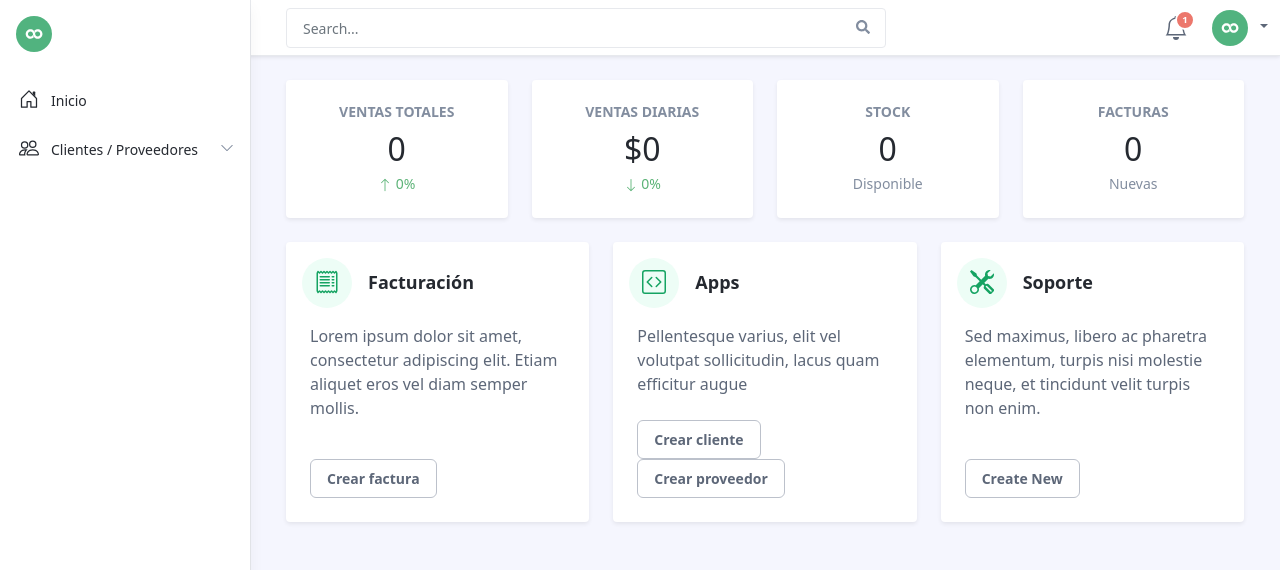
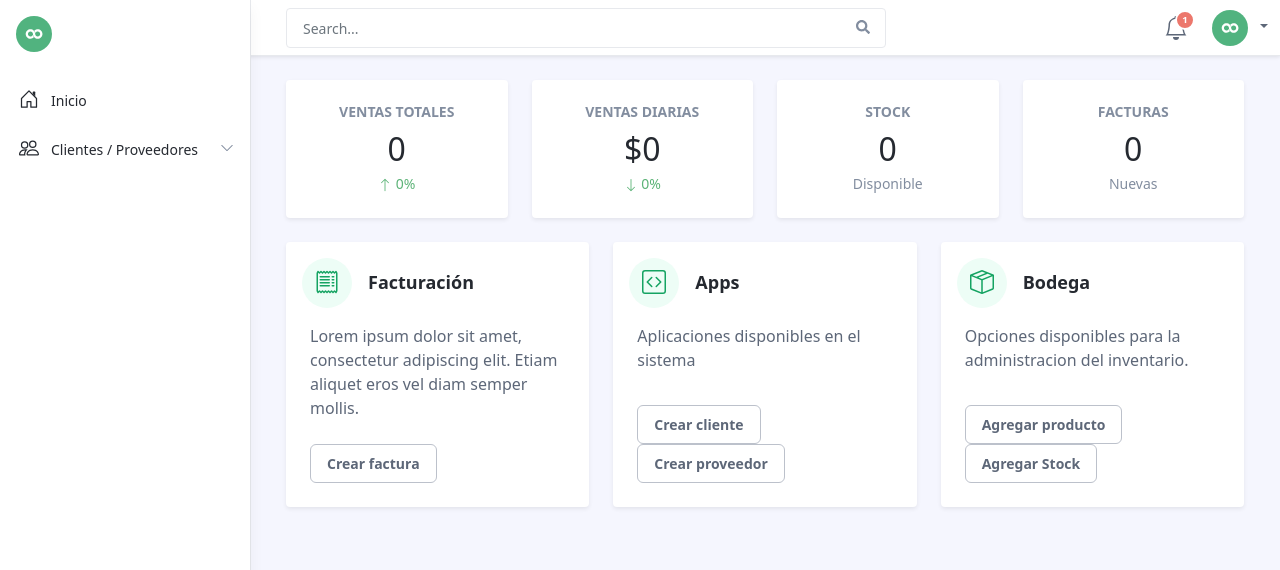
Before and after one commit to brahiamcarmen/FerreApp-Web, a Django app: template usuarios/templates/usuarios/inicio.html in a window 1280 px wide. Shown: the top 570 px of the page. Run offline with Django 3.2, Linux system fonts and the light colour scheme; the template is opened without the code that fills it, so the values that code supplies are empty; some libraries are stand-ins or nearby versions.

Commit message:
version 15

```diff
--- a/usuarios/templates/usuarios/inicio.html
+++ b/usuarios/templates/usuarios/inicio.html
@@ -104,7 +104,7 @@
                 </div><!--//row-->
             </div><!--//app-card-header-->
             <div class="app-card-body px-4">
-                <div class="intro">Pellentesque varius, elit vel volutpat sollicitudin, lacus quam efficitur augue</div>
+                <div class="intro">Aplicaciones disponibles en el sistema</div>
             </div><!--//app-card-body-->
             <div class="app-card-footer p-4 mt-auto">
                 <a class="btn app-btn-secondary" href="{% url 'usuarios:agregarcliente' %}">Crear cliente</a>
@@ -118,23 +118,23 @@
                 <div class="row align-items-center gx-3">
                     <div class="col-auto">
                         <div class="app-icon-holder">
-                            <svg width="1em" height="1em" viewBox="0 0 16 16" class="bi bi-tools" fill="currentColor" xmlns="http://www.w3.org/2000/svg">
-                                <path fill-rule="evenodd" d="M0 1l1-1 3.081 2.2a1 1 0 0 1 .419.815v.07a1 1 0 0 0 .293.708L10.5 9.5l.914-.305a1 1 0 0 1 1.023.242l3.356 3.356a1 1 0 0 1 0 1.414l-1.586 1.586a1 1 0 0 1-1.414 0l-3.356-3.356a1 1 0 0 1-.242-1.023L9.5 10.5 3.793 4.793a1 1 0 0 0-.707-.293h-.071a1 1 0 0 1-.814-.419L0 1zm11.354 9.646a.5.5 0 0 0-.708.708l3 3a.5.5 0 0 0 .708-.708l-3-3z"/>
-                                <path fill-rule="evenodd" d="M15.898 2.223a3.003 3.003 0 0 1-3.679 3.674L5.878 12.15a3 3 0 1 1-2.027-2.027l6.252-6.341A3 3 0 0 1 13.778.1l-2.142 2.142L12 4l1.757.364 2.141-2.141zm-13.37 9.019L3.001 11l.471.242.529.026.287.445.445.287.026.529L5 13l-.242.471-.026.529-.445.287-.287.445-.529.026L3 15l-.471-.242L2 14.732l-.287-.445L1.268 14l-.026-.529L1 13l.242-.471.026-.529.445-.287.287-.445.529-.026z"/>
+                            <svg xmlns="http://www.w3.org/2000/svg" width="16" height="16" fill="currentColor" class="bi bi-box-seam" viewBox="0 0 16 16">
+                              <path d="M8.186 1.113a.5.5 0 0 0-.372 0L1.846 3.5l2.404.961L10.404 2l-2.218-.887zm3.564 1.426L5.596 5 8 5.961 14.154 3.5l-2.404-.961zm3.25 1.7-6.5 2.6v7.922l6.5-2.6V4.24zM7.5 14.762V6.838L1 4.239v7.923l6.5 2.6zM7.443.184a1.5 1.5 0 0 1 1.114 0l7.129 2.852A.5.5 0 0 1 16 3.5v8.662a1 1 0 0 1-.629.928l-7.185 2.874a.5.5 0 0 1-.372 0L.63 13.09a1 1 0 0 1-.63-.928V3.5a.5.5 0 0 1 .314-.464L7.443.184z"/>
                             </svg>
                         </div><!--//icon-holder-->
                     </div><!--//col-->
                     <div class="col-auto">
-                        <h4 class="app-card-title">Soporte</h4>
+                        <h4 class="app-card-title">Bodega</h4>
                     </div><!--//col-->
                 </div><!--//row-->
             </div><!--//app-card-header-->
             <div class="app-card-body px-4">
-                <div class="intro">Sed maximus, libero ac pharetra elementum, turpis nisi molestie neque, et tincidunt velit turpis non enim.
+                <div class="intro">Opciones disponibles para la administracion del inventario.
                 </div>
             </div><!--//app-card-body-->
             <div class="app-card-footer p-4 mt-auto">
-                <a class="btn app-btn-secondary" href="#">Create New</a>
+                <a class="btn app-btn-secondary" href="{% url 'usuarios:agregarcliente' %}">Agregar producto</a>
+                <a class="btn app-btn-secondary" href="{% url 'usuarios:agregarproveedor' %}">Agregar Stock</a>
             </div><!--//app-card-footer-->
         </div><!--//app-card-->
     </div><!--//col-->
```
